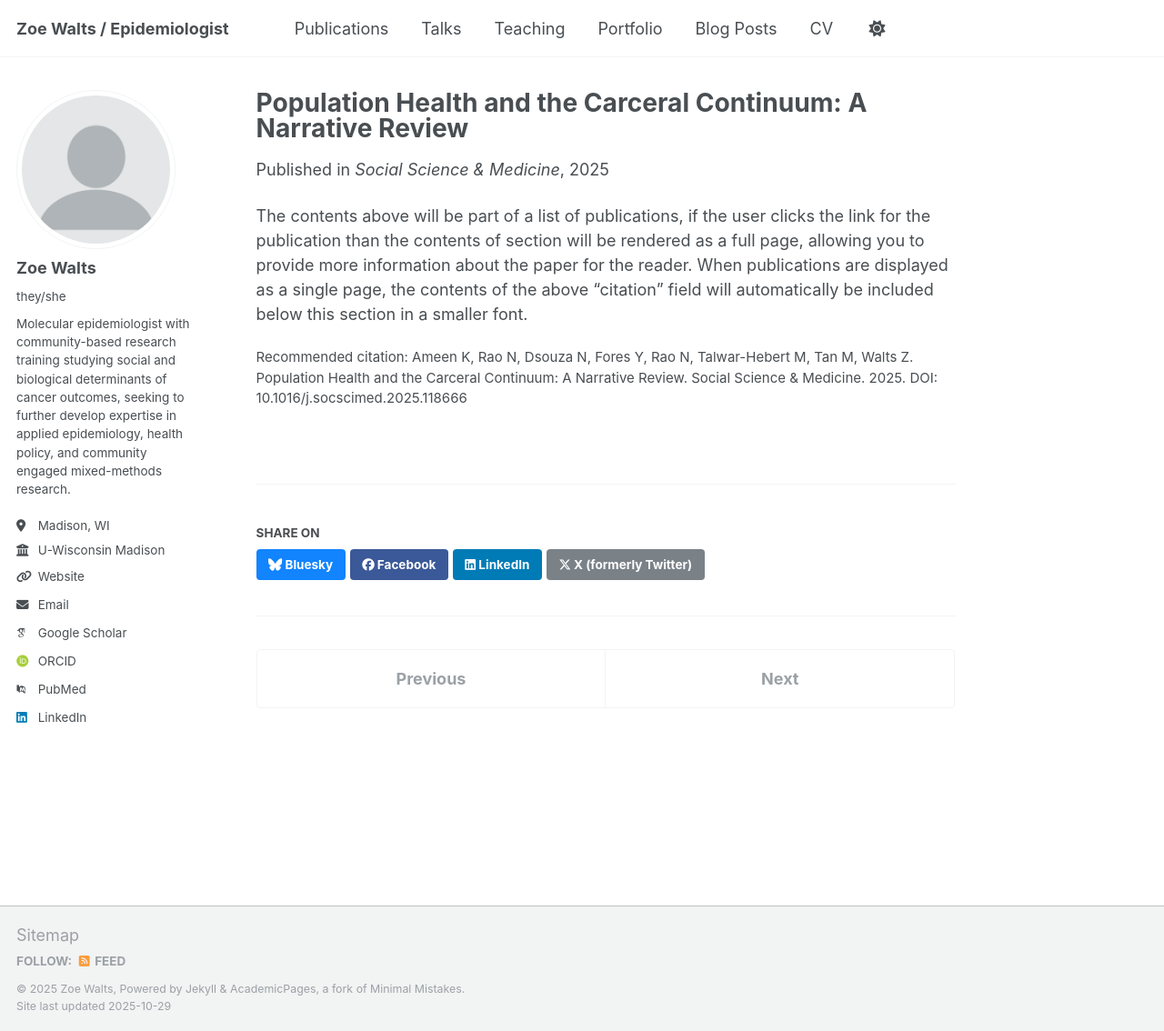
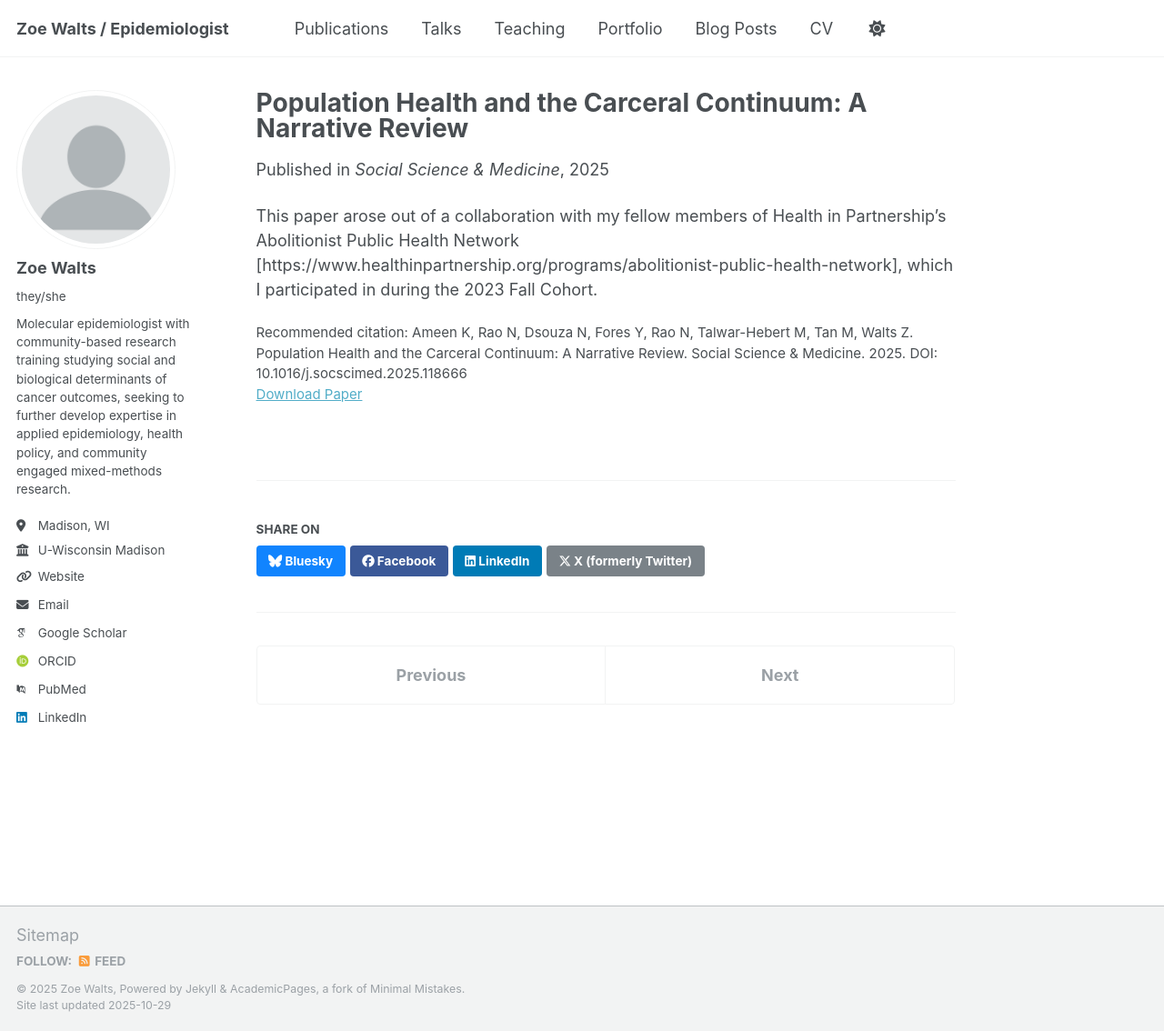
Before and after one commit to Z-Walts/z-walts.github.io, a Jekyll site: the page built from _publications/2025-10-22-paper-title-number-1.md, in a window 1280 px wide and 1134 px high. Shown: the whole window at 91% size. Built offline with Jekyll 4.4.1, drawn with Linux system fonts in a browser that asks for light colours; some web fonts are replaced.

Commit message:
Update 2025-10-22-paper-title-number-1.md

```diff
--- a/_publications/2025-10-22-paper-title-number-1.md
+++ b/_publications/2025-10-22-paper-title-number-1.md
@@ -2,10 +2,11 @@
 title: "Population Health and the Carceral Continuum: A Narrative Review"
 collection: publications
 category: manuscripts
-permalink: /publication/2009-10-01-paper-title-number-1
+permalink: /publication/2025-10-22-paper-title-number-1
 excerpt: 'Carceral logics, such as punishment & surveillance, permeate social systems. These include migration, state benefits distribution, public education, and more. We review the literature examining carcerality as a community health exposure'
 date: 2025-10-22
 venue: 'Social Science & Medicine'
+paperurl: 'https://academicpages.github.io/files/paper1.pdf'
 citation: 'Ameen K, Rao N, Dsouza N, Fores Y, Rao N, Talwar-Hebert M, Tan M, Walts Z. Population Health and the Carceral Continuum: A Narrative Review. Social Science & Medicine. 2025. DOI: 10.1016/j.socscimed.2025.118666'
 ---
-The contents above will be part of a list of publications, if the user clicks the link for the publication than the contents of section will be rendered as a full page, allowing you to provide more information about the paper for the reader. When publications are displayed as a single page, the contents of the above "citation" field will automatically be included below this section in a smaller font.
+This paper arose out of a collaboration with my fellow members of Health in Partnership's Abolitionist Public Health Network [https://www.healthinpartnership.org/programs/abolitionist-public-health-network], which I participated in during the 2023 Fall Cohort.
```
